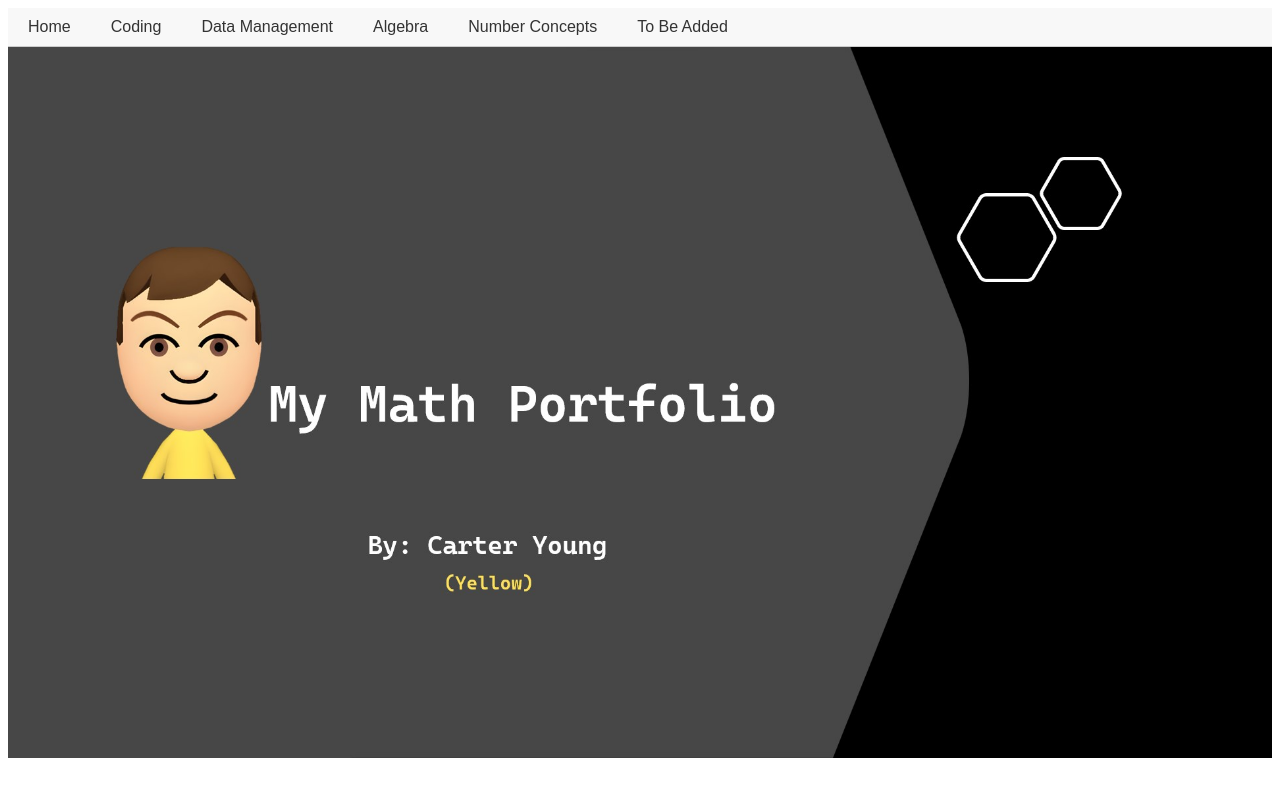
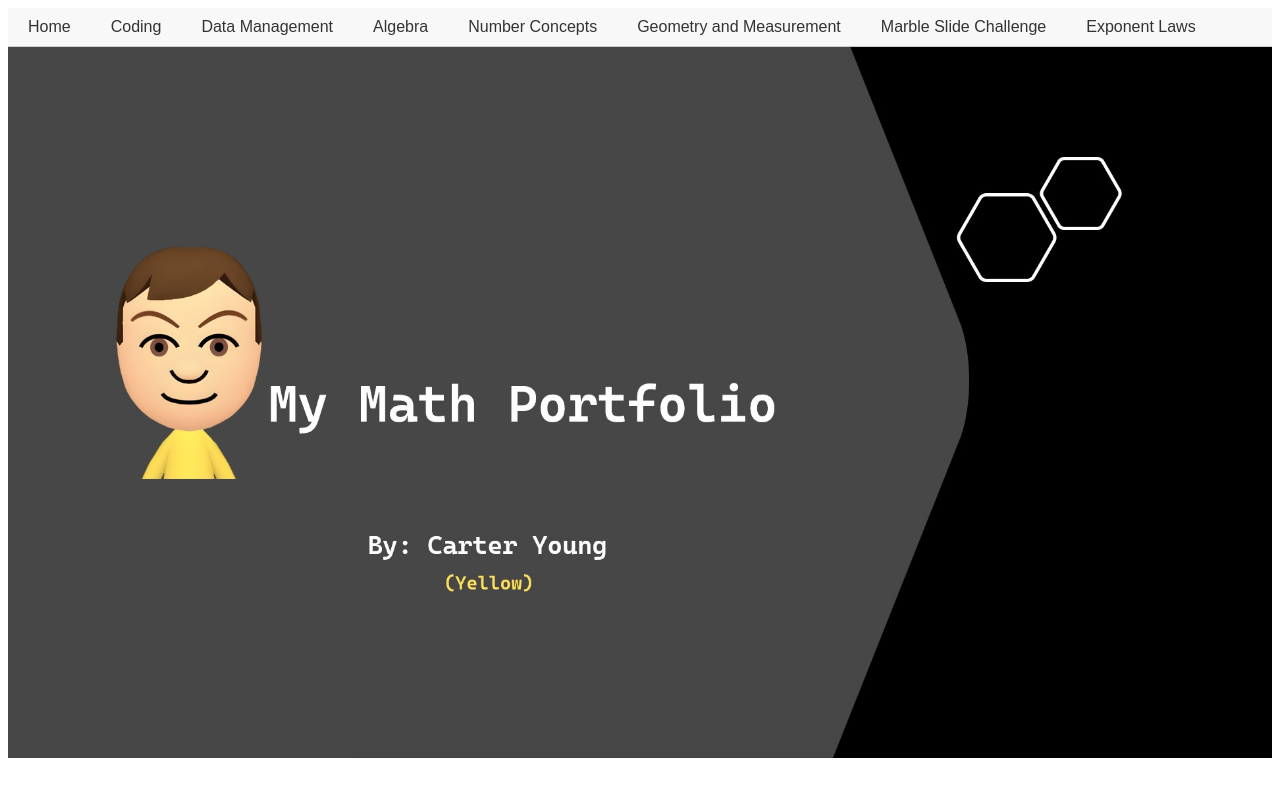
Before and after one commit to Carter-Y/Math-Portfolio-Site, a plain HTML site: page index.html in a window 1280 px wide. Drawn offline with Linux system fonts and the light colour scheme.

Commit message:
Added the rest of the content

```diff
--- a/index.html
+++ b/index.html
@@ -43,9 +43,9 @@
         <li><a href="#tab3">Data Management</a></li>
         <li><a href="#tab4">Algebra</a></li>
         <li><a href="#tab5">Number Concepts</a></li>
-        <li><a href="#tab6">To Be Added</a></li>
-        <!-- <li><a href="#tab7">To Be Added</a></li>
-        <li><a href="#tab8">To Be Added</a></li> -->
+        <li><a href="#tab6">Geometry and Measurement</a></li>
+        <li><a href="#tab7">Marble Slide Challenge</a></li>
+        <li><a href="#tab8">Exponent Laws</a></li>
       </ul>
     </nav>
 
@@ -56,7 +56,7 @@
       <div class="tab-container">
         <img src="image2.jpg" alt="Image 2" class="tab-img">
         <a
-          href="https://drive.google.com/drive/folders/1_yyIMneYBa8vWJuyU8DUaHSBdddfK4Jy?usp=sharing"
+          href="https://drive.google.com/drive/folders/1xDLTyBIqJmFNwAw33ZUkMUx56WcbWLLj?usp=sharing"
           class="rect"></a>
       </div>
     </div>
```
Also changed, not shown: image5.jpg, image6.jpg (added), image7.jpg (added), image8.jpg (added).
